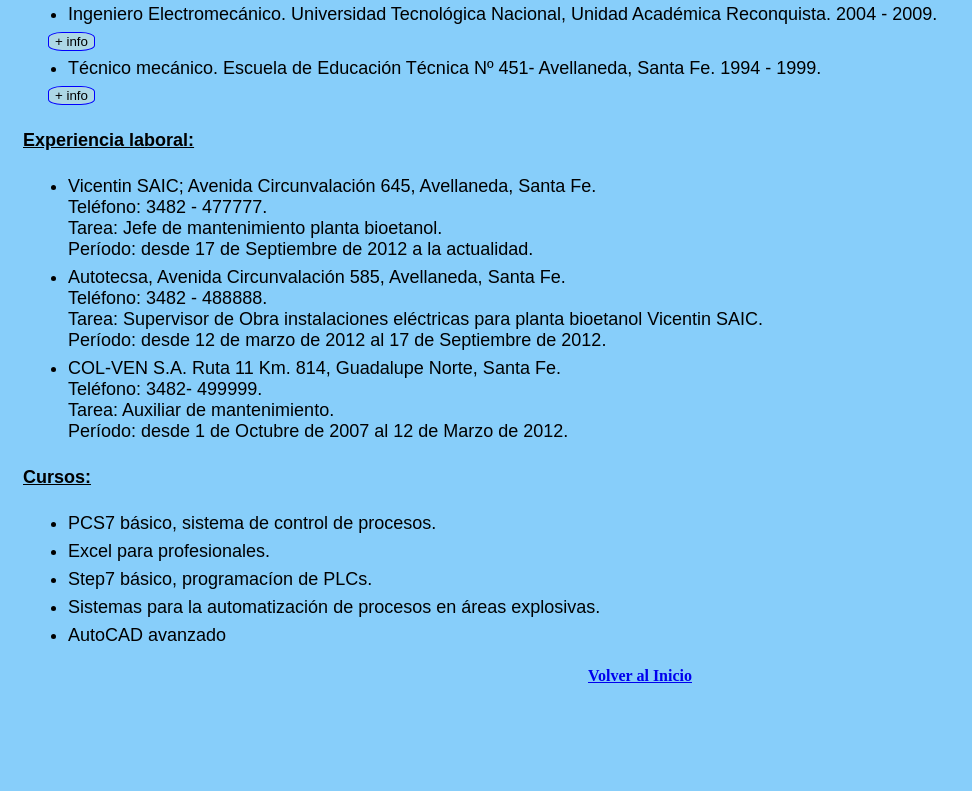
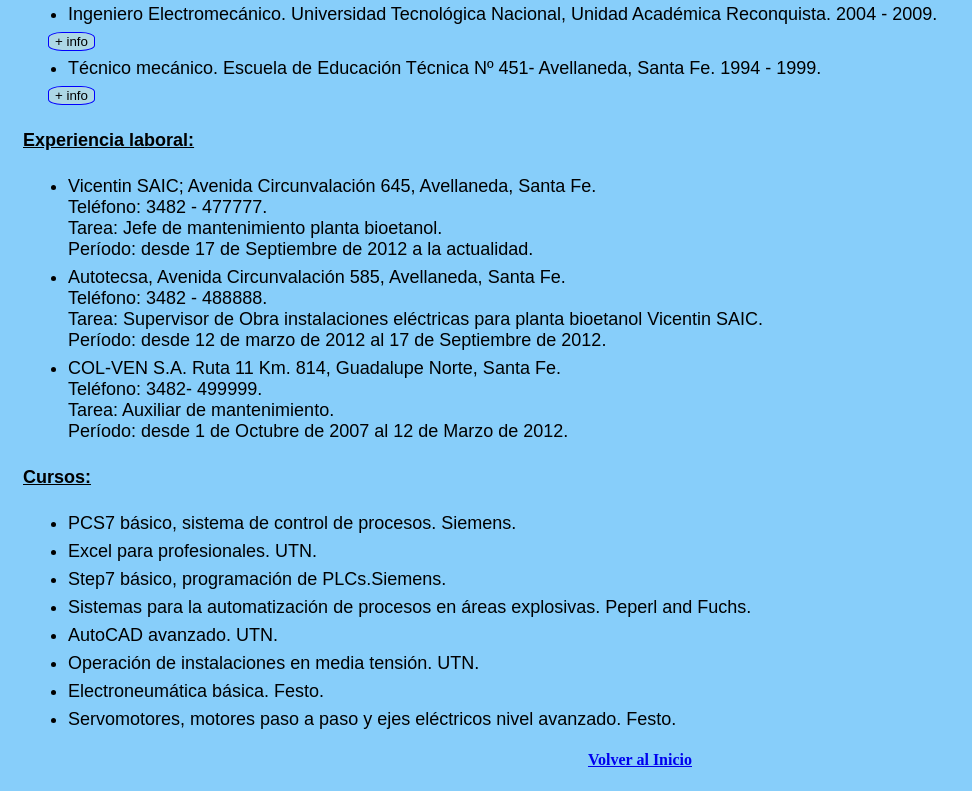
Before and after one commit to daniagustini/Ticmas-curso, a plain HTML site: page FINAL/index.html in a window 1280 px wide. Shown: the part 814-1605 px from the top of the page, without its empty margins (0-972 px from the left). Before the commit the page ends 1521 px from the top, so only its background shows below. Drawn offline with Linux system fonts and the light colour scheme.

Commit message:
corrección ortografía

```diff
--- a/FINAL/CV.js
+++ b/FINAL/CV.js
@@ -3,7 +3,7 @@
 }
 
 document.getElementById('botoning').onclick= function() {
-    document.getElementById("infoing").innerHTML= "Ingeniero Electromecánico. Universidad Tecnológica Nacional, Unidad Académica Reconquista. 2004 - 2009, Orientacion: mantenimiento industrial, promedio final 8,75";
+    document.getElementById("infoing").innerHTML= "Ingeniero Electromecánico. Universidad Tecnológica Nacional, Unidad Académica Reconquista. 2004 - 2009, Orientación: mantenimiento industrial, promedio final 8,75";
 }
 
 document.getElementById('botontec').onclick= function() {
--- a/FINAL/index.html
+++ b/FINAL/index.html
@@ -63,11 +63,14 @@
     <p> <span>Cursos: </span></p>
 
     <ul>
-        <li>PCS7 básico, sistema de control de procesos.</li>
-        <li>Excel para profesionales.</li>
-        <li>Step7 básico, programacíon de PLCs.</li>
-        <li>Sistemas para la automatización de procesos en áreas explosivas.</li>
-        <li>AutoCAD avanzado</li>
+        <li>PCS7 básico, sistema de control de procesos. Siemens.</li>
+        <li>Excel para profesionales. UTN.</li>
+        <li>Step7 básico, programación de PLCs.Siemens.</li>
+        <li>Sistemas para la automatización de procesos en áreas explosivas. Peperl and Fuchs.</li>
+        <li>AutoCAD avanzado. UTN.</li>
+        <li>Operación de instalaciones en media tensión. UTN.</li>
+        <li>Electroneumática básica. Festo. </li>
+        <li>Servomotores, motores paso a paso y ejes eléctricos nivel avanzado. Festo.</li>
     </ul>
 
     <h4> <a href="#inicio";>Volver al Inicio</a> </h4>
```
